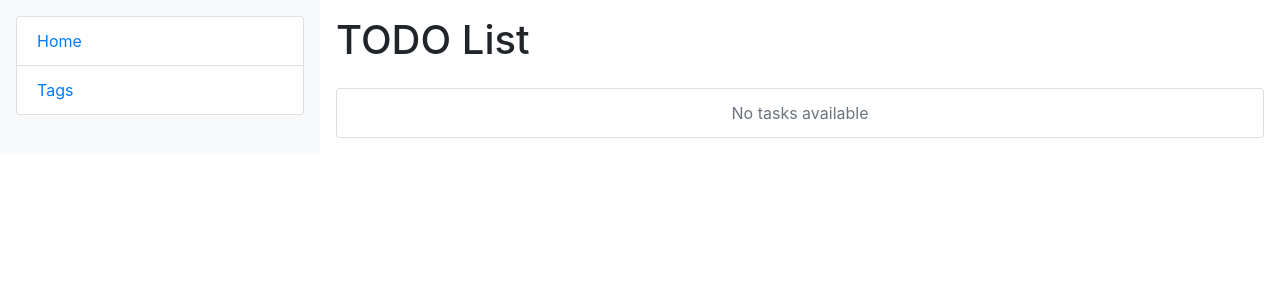
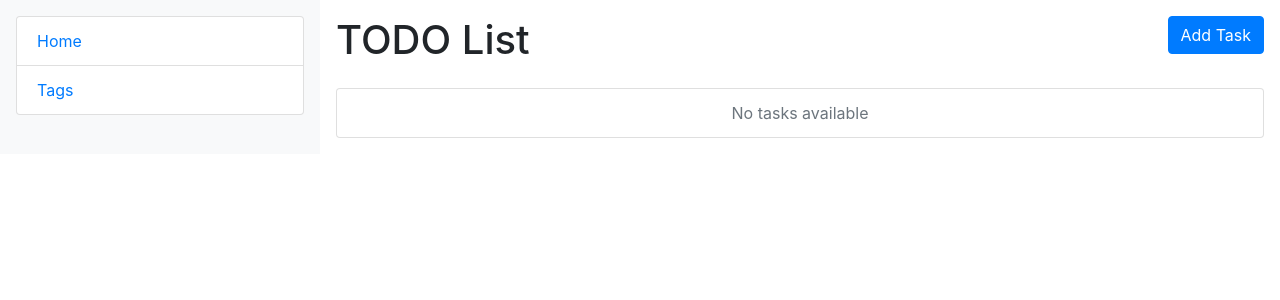
Before and after one commit to romanshupak/todolist, a Django app: page / in a window 1280 px wide. Shown: the top 300 px of the page. Run offline with Django 5.2, Linux system fonts and the light colour scheme; data that the repository does not hold is empty.

Commit message:
Add bootstrap settings for button "Add task".

```diff
--- a/templates/tasks/index.html
+++ b/templates/tasks/index.html
@@ -3,7 +3,12 @@
   <title>Home page</title>
 {% endblock %}
 {% block content %}
-  <h1 class="mb-4">TODO List</h1>
+  <h1 class="mb-4">
+    TODO List
+    <a href="{% url 'tasks:tasks-create' %}" class="btn btn-primary float-right">
+      Add Task
+    </a>
+  </h1>
   <ul class="list-group">
     {% for task in tasks %}
       <li class="list-group-item">
```
